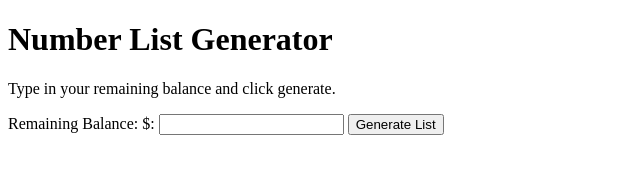
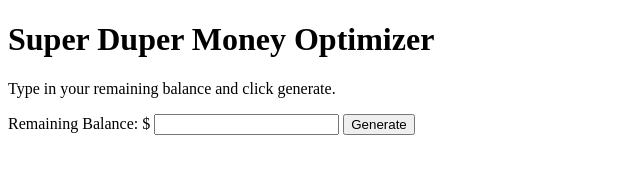
Before and after one commit to xXHISSelfXx/Company-Kitchen-Optimize, a plain HTML site: page index.html in a window 1280 px wide. Shown: the whole page, without its empty margins (0-640 px from the left). Drawn offline with Linux system fonts and the light colour scheme.

Commit message:
Update index.html

```diff
--- a/index.html
+++ b/index.html
@@ -50,11 +50,11 @@
 	</script>
 </head>
 <body>
-	<h1>Number List Generator</h1>
+	<h1>Super Duper Money Optimizer</h1>
 	<p>Type in your remaining balance and click generate.</p>
-	<label for="target-number">Remaining Balance: $:</label>
+	<label for="target-number">Remaining Balance: $</label>
 	<input type="number" id="target-number">
-	<button onclick="generateList()">Generate List</button>
+	<button onclick="generateList()">Generate</button>
 	<ul id="list"></ul>
 </body>
 </html>
```
